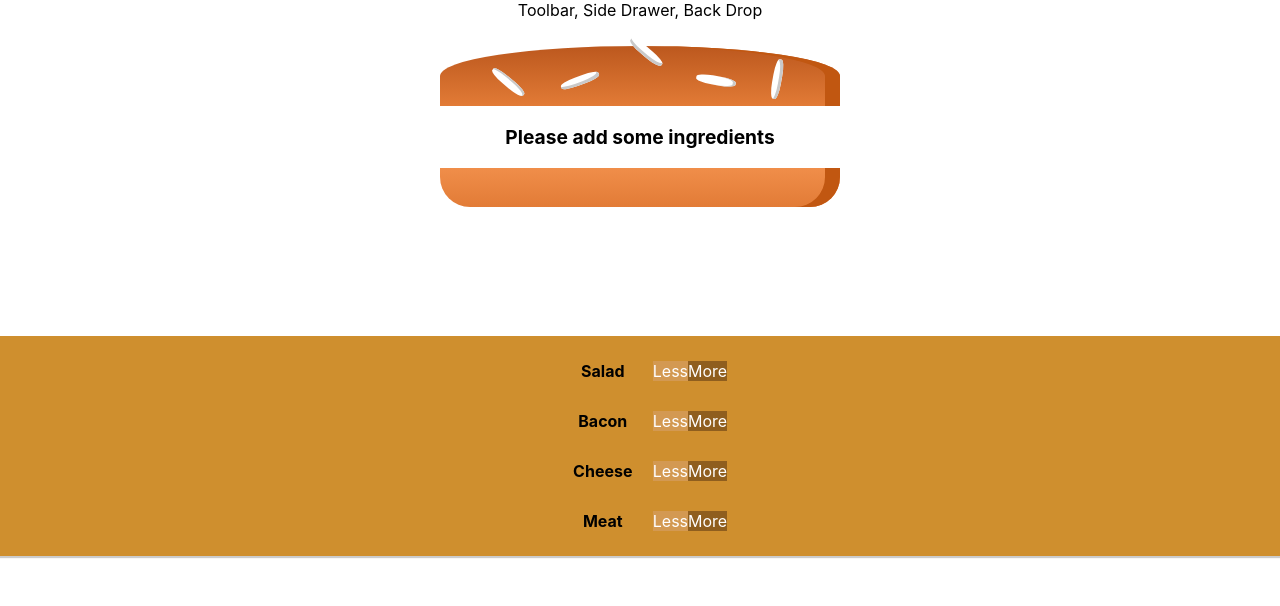
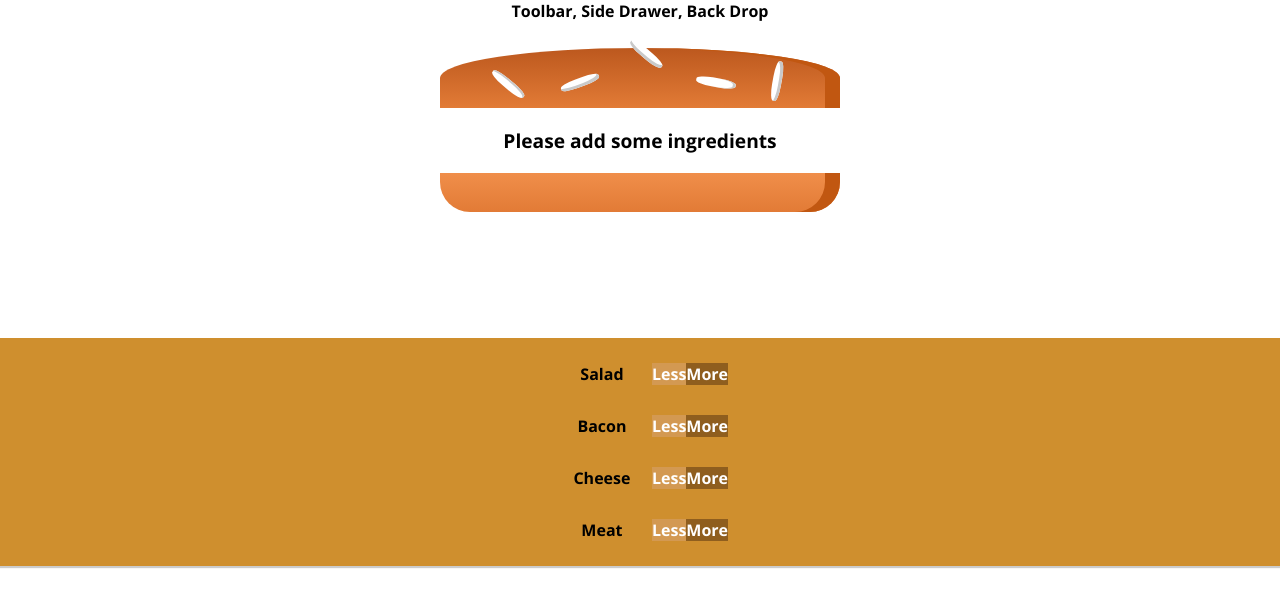
Before and after one commit to Win-key/The-Burger-Builder, a React (Create React App) app: page / in a window 1280 px wide. Shown: the top 606 px of the page. Built offline with nearby package versions, Linux system fonts and the light colour scheme.

Commit message:
Changed font

```diff
--- a/public/index.html
+++ b/public/index.html
@@ -24,6 +24,7 @@
       work correctly both with client-side routing and a non-root public URL.
       Learn how to configure a non-root public URL by running `npm run build`.
     -->
+    <link href="https://fonts.googleapis.com/css2?family=Open+Sans:wght@700&display=swap" rel="stylesheet">
     <title>Burger Builder</title>
   </head>
   <body>
--- a/src/index.css
+++ b/src/index.css
@@ -1,6 +1,6 @@
 body {
   margin: 0;
-  font-family: -apple-system, BlinkMacSystemFont, 'Segoe UI', 'Roboto', 'Oxygen',
+  font-family: 'Open Sans',-apple-system, BlinkMacSystemFont, 'Segoe UI', 'Roboto', 'Oxygen',
     'Ubuntu', 'Cantarell', 'Fira Sans', 'Droid Sans', 'Helvetica Neue',
     sans-serif;
   -webkit-font-smoothing: antialiased;
```
